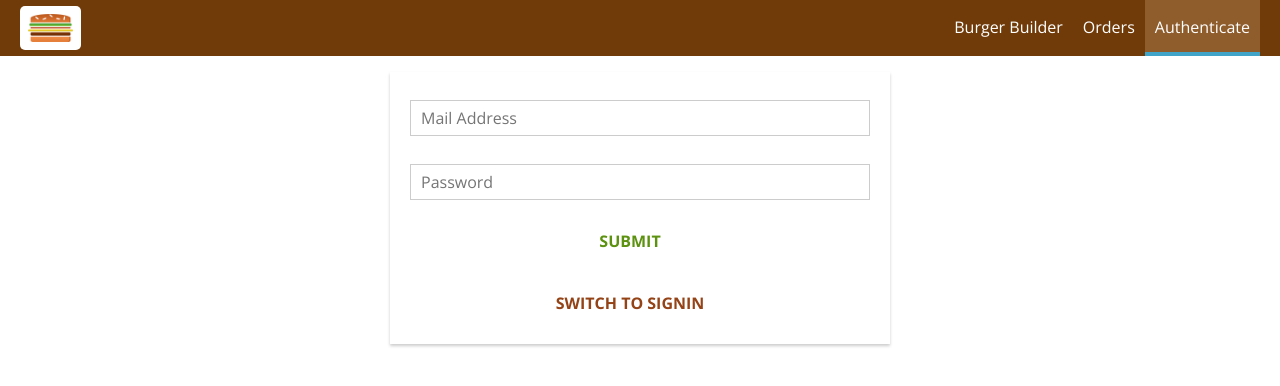
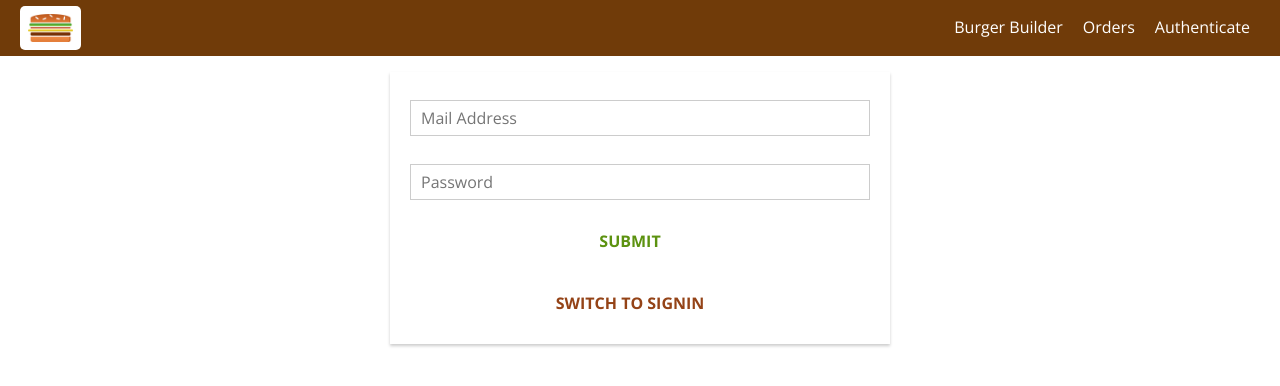
Before and after one commit to saqy/mamu-burger, a React (Create React App) app: page /auth in a window 1280 px wide. Shown: the top 386 px of the page. Built offline with nearby package versions, Linux system fonts and the light colour scheme.

Commit message:
updates UI depending upon auth state

```diff
--- a/src/components/Navigation/NavigationItems/NavigationItems.js
+++ b/src/components/Navigation/NavigationItems/NavigationItems.js
@@ -3,11 +3,17 @@ import React from "react";
 import classes from "./NavigationItems.module.css";
 import NavigationItem from "./NavigationItem/NavigationItem";
 
-const navigationItems = () => (
+const navigationItems = (props) => (
   <ul className={classes.NavigationItems}>
-    <NavigationItem link="/" exact>Burger Builder</NavigationItem>
+    <NavigationItem link="/" exact>
+      Burger Builder
+    </NavigationItem>
     <NavigationItem link="/orders">Orders</NavigationItem>
-    <NavigationItem link="/auth">Authenticate</NavigationItem>
+    {props.isAuthenticated ? (
+      <NavigationItem link="/auth">Logout</NavigationItem>
+    ) : (
+      <NavigationItem link="/logout">Authenticate</NavigationItem>
+    )}
   </ul>
 );
 
--- a/src/components/Navigation/SideDrawer/SideDrawer.js
+++ b/src/components/Navigation/SideDrawer/SideDrawer.js
@@ -19,7 +19,7 @@ const sideDrawer = (props) => {
           <Logo />
         </div>
         <nav>
-          <NavigationItems />
+          <NavigationItems isAuthenticated={props.isAuth} />
         </nav>
       </div>
     </Aux>
--- a/src/components/Navigation/Toolbar/Toolbar.js
+++ b/src/components/Navigation/Toolbar/Toolbar.js
@@ -1,5 +1,4 @@
 import React from "react";
-
 import classes from "./Toolbar.module.css";
 import Logo from "../../Logo/Logo";
 import NavigationItems from "../NavigationItems/NavigationItems";
@@ -12,7 +11,7 @@ const toolbar = (props) => (
       <Logo />
     </div>
     <nav className={classes.DesktopOnly}>
-      <NavigationItems />
+      <NavigationItems isAuthenticated={props.isAuth} />
     </nav>
   </header>
 );
--- a/src/hoc/Layout/Layout.js
+++ b/src/hoc/Layout/Layout.js
@@ -1,5 +1,5 @@
 import React, { Component } from "react";
-
+import { connect } from "react-redux";
 import Aux from "../Aux/Aux";
 import classes from "./Layout.module.css";
 import Toolbar from "../../components/Navigation/Toolbar/Toolbar";
@@ -23,8 +23,12 @@ class Layout extends Component {
   render() {
     return (
       <Aux>
-        <Toolbar drawerToggleClicked={this.sideDrawerToggleHandler} />
+        <Toolbar
+          isAuth={this.props.isAuthenticated}
+          drawerToggleClicked={this.sideDrawerToggleHandler}
+        />
         <SideDrawer
+          isAuth={this.props.isAuthenticated}
           open={this.state.showSideDrawer}
           closed={this.sideDrawerClosedHandler}
         />
@@ -34,4 +38,10 @@ class Layout extends Component {
   }
 }
 
-export default Layout;
+const mapStateToProps = (state) => {
+  return {
+    isAuthenticated: state.auth.token !== null,
+  };
+};
+
+export default connect(mapStateToProps)(Layout);
--- a/src/store/reducers/auth.js
+++ b/src/store/reducers/auth.js
@@ -1,56 +1,58 @@
-import * as actionTypes  from '../actions/actionTypes';
-import { updateObject } from '../utility';
+import * as actionTypes from "../actions/actionTypes";
+import { updateObject } from "../utility";
 
 const initialState = {
   token: null,
   userId: null,
   error: null,
-    loading: false
-}
+  loading: false,
+};
 
 const authStart = (state, action) => {
   return updateObject(state, {
     token: action.idToken,
     actionId: action.userId,
     error: null,
-        loading: true
+    loading: true,
   });
-
-}
-
-const authFail = (state, action) => {
-    return updateObject(state, {
-        error: action.error,
-        loading: false
-    });
-
-}
+};
 
 const authSuccess = (state, action) => {
   return updateObject(state, {
     token: action.idToken,
     userId: action.userId,
     error: null,
-        loading: false
+    loading: false,
   });
-}
+};
+
+const authFail = (state, action) => {
+  return updateObject(state, {
+    error: action.error,
+    loading: false,
+  });
+};
 
 const authLogout = (state, action) => {
   return updateObject(state, {
     token: null,
-        userId: null
+    userId: null,
   });
-}
+};
 
-const reducer = (state= initialState, action) => {
+const reducer = (state = initialState, action) => {
   switch (action.type) {
-        case actionTypes.AUTH_START: return authStart( state, action);
-        case actionTypes.AUTH_SUCCESS: return authSuccess( state, action);
-        case actionTypes.AUTH_FAIL: return authFail( state, action);
-        case actionTypes.AUTH_LOGOUT: return authLogout( state, action);
+    case actionTypes.AUTH_START:
+      return authStart(state, action);
+    case actionTypes.AUTH_SUCCESS:
+      return authSuccess(state, action);
+    case actionTypes.AUTH_FAIL:
+      return authFail(state, action);
+    case actionTypes.AUTH_LOGOUT:
+      return authLogout(state, action);
     default:
       return state;
   }
-}
+};
 
 export default reducer;
```
Lines whose indentation alone changed are shown as unchanged.
